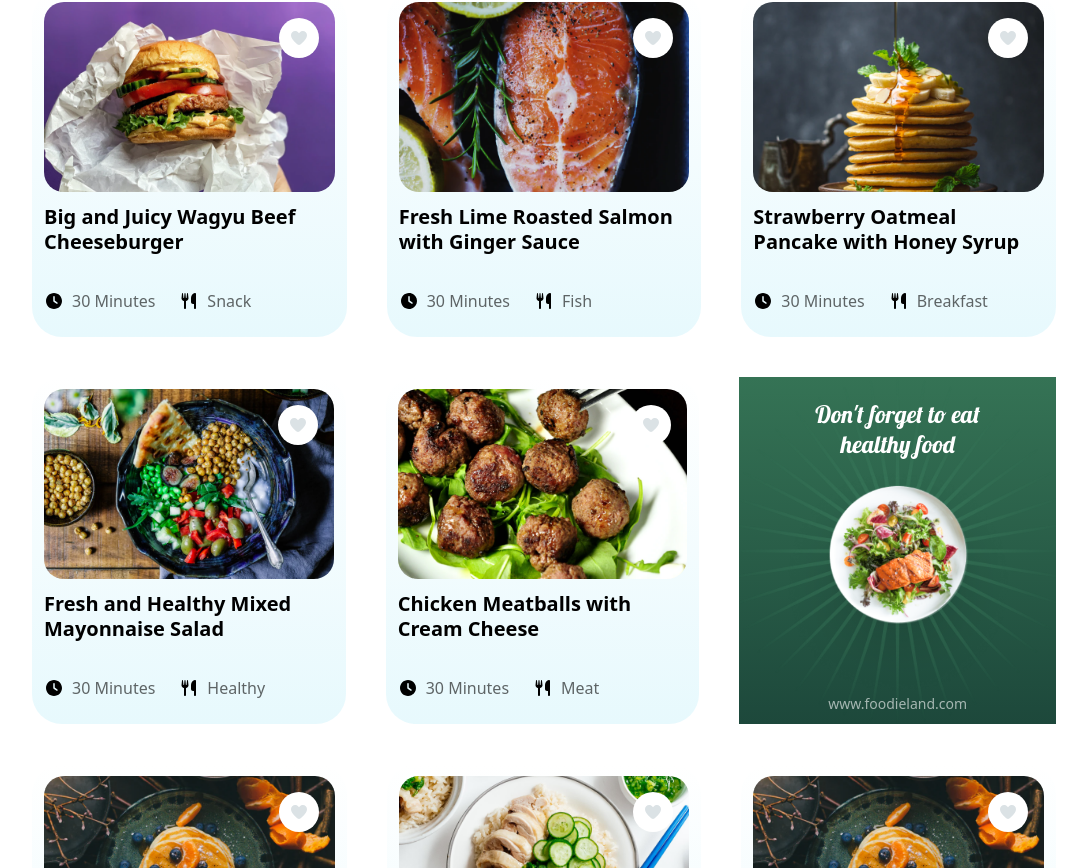
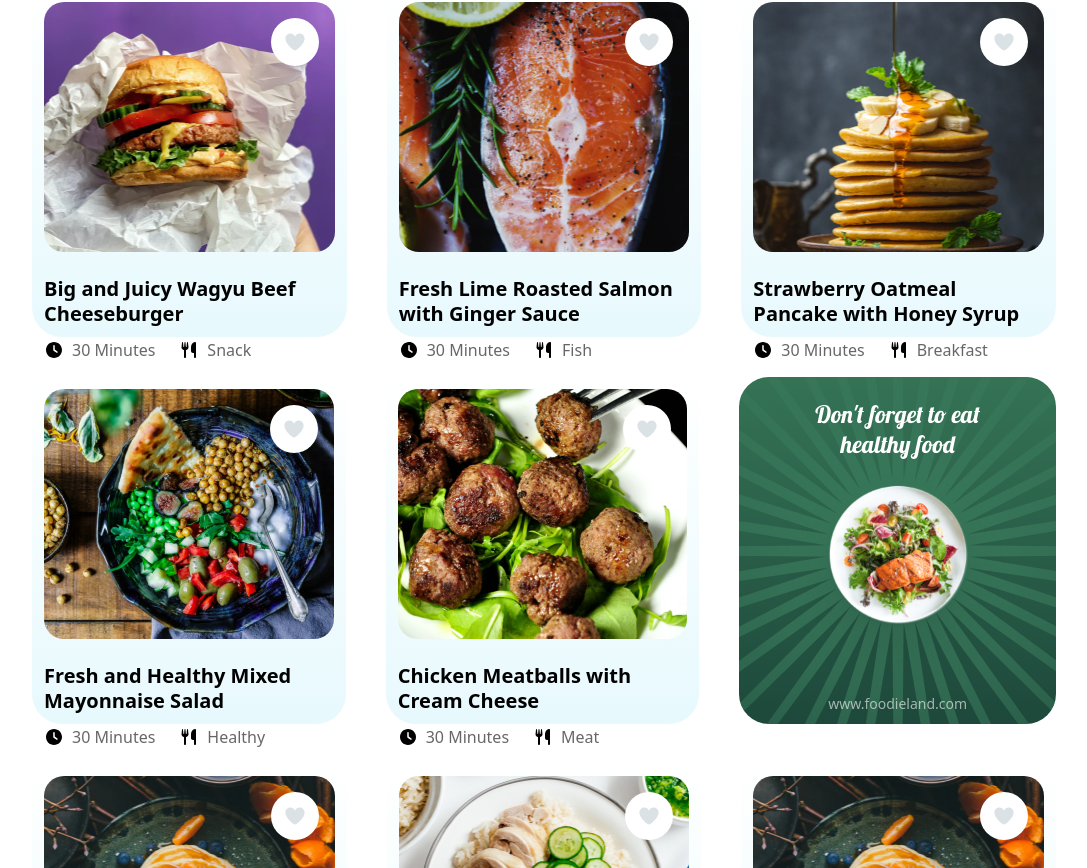
Before and after one commit to Scorpio0712/Foodieland-Portfolio, a Next.js app: page / in a window 1280 px wide. Shown: the part 1712-2580 px from the top of the page, without its empty margins (96-1183 px from the left). Built offline with nearby package versions, Linux system fonts and the light colour scheme.

Commit message:
Fix refactor and style at Card Comp and AdsBadge Comp

```diff
--- a/app/components/ads_badge/ads_badge.module.css
+++ b/app/components/ads_badge/ads_badge.module.css
@@ -7,17 +7,18 @@
     justify-content: center;
     text-align: center;
     position: relative;
-
     background: linear-gradient(180deg, #357355 0%, #1D483B 100%);
     overflow: hidden;
-    height: 100%;
+    width: var(--ads-badge-width, 100%);
+    height: var(--ads-badge-height, 100%);
+    padding: 32px;
 }
 
 .adsBadge_Img {
     z-index: 2;
     position: relative;
-    width: var(--ads-badge-Img-width, 100%);
-    height: var(--ads-badge-Img-height, 100%);
+    width:100%;
+    height: auto;
     object-fit: cover;
 }
 
@@ -32,8 +33,8 @@
 }
 
 .adsBadgeBackGround_Img {
-    width: var(--ads-badge-bgImg-width, 100%);
-    height: var(--ads-badge-bgImg-height, 100%);
+    width: 100%;
+    height: 100%;
     object-fit: contain;
 }
 
--- a/app/components/ads_badge/page.tsx
+++ b/app/components/ads_badge/page.tsx
@@ -2,9 +2,13 @@ import React from "react";
 import Image from "next/image";
 import style from "./ads_badge.module.css";
 
-function AdsBadge() {
+interface AdsBadgeProps {
+  className?: string;
+}
+
+function AdsBadge({className} : AdsBadgeProps) {
   return (
-    <div className={style.adsBadge}>
+    <div className={`${style.adsBadge} ${className || ""}`}>
       <div className={style.adsBadgeBackGround}>
         <Image
         className={style.adsBadgeBackGround_Img}
--- a/app/components/card/card.module.css
+++ b/app/components/card/card.module.css
@@ -1,18 +1,19 @@
-/* Vertical */
+/* ── Vertical ─────────────────────────────────── */
 .card {
   padding: 16px;
-    background: linear-gradient(180deg, white 0%, #E7F9FD 100%);
-    height: auto;
+  background: var(--card-bg, linear-gradient(180deg, white 0%, #E7F9FD 100%));
+  border-radius: var(--card-border-radius, 20px);
+  height: var(--card-height, auto);;
   display: flex;
   flex-direction: column;
+  width: var(--card-width, 100%);
 }
 
 .cardImage {
-    height: var(--card-image-height);
-    max-height: var(--card-image-height);
+  height: var(--card-image-height, 280px);
   flex-shrink: 0;
   position: relative;
-    border-radius: 20px;
+  border-radius: var(--card-image-border-radius, 20px);
   background-size: cover;
   background-position: center;
   background-repeat: no-repeat;
@@ -27,10 +28,11 @@
   cursor: pointer;
   top: 16px;
   right: 16px;
-    width: var(--card-heart-width);
-    height: var(--card-heart-height);
+  width: var(--card-heart-size, 40px);
+  height: var(--card-heart-size, 40px);
   background: white;
   border-radius: 50%;
+  border: none;
   transition: all 0.3s ease;
 }
 
@@ -44,8 +46,8 @@
 
 .cardImageHeart svg {
   fill: #DBE2E5;
-    width: var(--card-heart-svg-width);
-    height: var(--card-heart-svg-height);
+  width: var(--card-heart-svg-size, 18px);
+  height: var(--card-heart-svg-size, 18px);
 }
 
 .cardContent {
@@ -53,6 +55,13 @@
   display: flex;
   flex-direction: column;
   justify-content: space-between;
+  padding: var(--card-content-padding, 12px 0);
+}
+
+.cardTitle {
+  font-size: var(--card-title-font-size, 1.2rem);
+  font-weight: var(--card-title-font-weight, 700);
+  color: var(--card-title-color, #000);
 }
 
 .cardInfo {
@@ -66,30 +75,35 @@
   justify-content: center;
   align-items: center;
   gap: 8px;
-    color: rgba(0, 0, 0, 0.6);
+  font-size: var(--card-info-font-size, 0.9rem);
+  color: var(--card-info-color, rgba(0, 0, 0, 0.6));
 }
 
 .cardInfoTypeOne svg,
 .cardInfoTypeTwo svg {
-    width: 20px;
-    height: 20px;
+  width: var(--card-info-icon-size, 20px);
+  height: var(--card-info-icon-size, 20px);
 }
 
-/* Horizontal */
+
+/* ── Horizontal ───────────────────────────────── */
 .cardHorizontal {
   display: flex;
-    max-width: 840px;
   align-items: center;
-    gap: 40px;
-    min-height: 200px;
+  gap: var(--cardH-gap, 40px);
+  width: var(--cardH-width, 100%);
+  min-height: var(--cardH-min-height, 200px);
+  background: var(--cardH-bg, transparent);
+  border-radius: var(--cardH-border-radius, 0px);
+  padding: var(--cardH-padding, 0px);
 }
 
 .cardHorizontal_Image {
   position: relative;
-    width: 290px;
-    height: 200px;
+  width: var(--cardH-image-width, 290px);
+  height: var(--cardH-image-height, 200px);
   flex-shrink: 0;
-    border-radius: 20px;
+  border-radius: var(--cardH-image-border-radius, 20px);
   overflow: hidden;
 }
 
@@ -101,36 +115,36 @@
   display: flex;
   flex-direction: column;
   justify-content: center;
-    height: 200px;
+  flex: 1;
 }
 
 .cardHorizontal_Topic {
-    font-size: 24px;
-    font-weight: 600;
+  font-size: var(--cardH-title-font-size, 1.5rem);
+  font-weight: var(--cardH-title-font-weight, 600);
+  color: var(--cardH-title-color, #000);
   margin-bottom: 16px;
   display: -webkit-box;
   -webkit-line-clamp: 2;
   -webkit-box-orient: vertical;
   overflow: hidden;
-    min-height: 60px;
 }
 
 .cardHorizontal_Detail {
-    font-size: 16px;
-    color: rgba(0, 0, 0, 0.6);
-    margin-bottom: 32px;
+  font-size: var(--cardH-detail-font-size, 1rem);
+  color: var(--cardH-detail-color, rgba(0, 0, 0, 0.6));
   display: -webkit-box;
   -webkit-line-clamp: 2;
   -webkit-box-orient: vertical;
   overflow: hidden;
+  margin-bottom: 0;
   flex: 1;
-    margin-bottom: 0;
 }
 
 .cardHorizontal_Footer {
   display: flex;
   align-items: center;
   margin-top: auto;
+  padding-top: 16px;
 }
 
 .cardHorizontal_Author {
@@ -142,19 +156,22 @@
 }
 
 .cardHorizontal_Author img {
-    width: 40px;
-    height: 40px;
+  width: var(--cardH-author-img-size, 40px);
+  height: var(--cardH-author-img-size, 40px);
   border-radius: 50%;
+  object-fit: cover;
 }
 
 .cardHorizontal_Author span {
-    font-size: 16px;
+  font-size: var(--cardH-author-font-size, 1rem);
   font-weight: bold;
+  color: var(--cardH-author-color, #000);
 }
 
 .cardHorizontal_Date {
   display: flex;
   align-items: center;
-    color: rgba(0, 0, 0, 0.6);
-    padding-Left: 24px;
+  padding-left: 24px;
+  font-size: var(--cardH-date-font-size, 0.9rem);
+  color: var(--cardH-date-color, rgba(0, 0, 0, 0.6));
 }
--- a/app/components/card/page.tsx
+++ b/app/components/card/page.tsx
@@ -36,7 +36,7 @@ function Card({
     setIsLiked(!isLiked);
   };
 
-  //Horizontal
+  //----Horizontal-------------------------------------------
   if (variant === "horizontal") {
     return (
       <div className={`${style.cardHorizontal} ${className || ""}`}>
@@ -74,7 +74,7 @@ function Card({
     );
   }
 
-  //Vertical
+  //---Vertical-------------------------------------------
   return (
     <div className={`${style.card} ${className || ""}`}>
       <div
@@ -91,7 +91,7 @@ function Card({
         </button>
       </div>
       <div className={style.cardContent}>
-        <h1>{title}</h1>
+        <h1 className={style.cardTitle}>{title}</h1>
       </div>
       <div className={style.cardInfo}>
         {typeOne && (
--- a/app/page.tsx
+++ b/app/page.tsx
@@ -76,15 +76,15 @@ export default function Home() {
     }
   }, [currentSlide, recipes.length]);
 
-  const nextSlide = () => {
-    setIsTransitioning(true);
-    setCurrentSlide((prev) => prev + 1);
-  };
+  // const nextSlide = () => {
+  //   setIsTransitioning(true);
+  //   setCurrentSlide((prev) => prev + 1);
+  // };
 
-  const prevSlide = () => {
-    setIsTransitioning(true);
-    setCurrentSlide((prev) => prev - 1);
-  };
+  // const prevSlide = () => {
+  //   setIsTransitioning(true);
+  //   setCurrentSlide((prev) => prev - 1);
+  // };
 
   return (
     <main className={style.homeContainer}>
@@ -269,18 +269,21 @@ export default function Home() {
         </div>
         <div className={style.simpleAndTastyCardListOne}>
           <CardComp
+            className={style.verticalCard}
             title="Big and Juicy Wagyu Beef Cheeseburger"
             image="/images/food/hamburger-image.png"
             typeOne="30 Minutes"
             typeTwo="Snack"
           />
           <CardComp
+            className={style.verticalCard}
             title="Fresh Lime Roasted Salmon with Ginger Sauce"
             image="/images/food/roastsalmon-image.png"
             typeOne="30 Minutes"
             typeTwo="Fish"
           />
           <CardComp
+            className={style.verticalCard}
             title="Strawberry Oatmeal Pancake with Honey Syrup"
             image="/images/food/oatmealpancake-image.png"
             typeOne="30 Minutes"
@@ -289,21 +292,24 @@ export default function Home() {
         </div>
         <div className={style.simpleAndTastyCardListTwo}>
           <CardComp
+            className={style.verticalCard}
             title="Fresh and Healthy Mixed Mayonnaise Salad"
             image="/images/food/mixedsalad-image.png"
             typeOne="30 Minutes"
             typeTwo="Healthy"
           />
           <CardComp
+            className={style.verticalCard}
             title="Chicken Meatballs with Cream Cheese"
             image="/images/food/meatball-image.png"
             typeOne="30 Minutes"
             typeTwo="Meat"
           />
-          <AdsBadgeComp />
+          <AdsBadgeComp className={style.simpleAndTastyCardAdsBadge} />
         </div>
         <div className={style.simpleAndTastyCardListThree}>
           <CardComp
+            className={style.verticalCard}
             title="Fruity Pancake with Orange & Blueberry"
             image="/images/food/orangepancake-image.png"
             typeOne="30 Minutes"
@@ -311,12 +317,14 @@ export default function Home() {
             imageHeight="250px"
           />
           <CardComp
+            className={style.verticalCard}
             title="The Best Easy One Pot Chicken and Rice"
             image="/images/food/chickandrice-image.png"
             typeOne="30 Minutes"
             typeTwo="Snack"
           />
           <CardComp
+            className={style.verticalCard}
             title="The Creamiest Creamy Chicken and Bacon Pasta"
             image="/images/food/orangepancake-image.png"
             typeOne="30 Minutes"
@@ -401,24 +409,28 @@ export default function Home() {
         <div className={style.deliRecipeBody}>
           <div className={style.deliRecipeBodyFirstRow}>
             <CardComp
+              className={style.verticalCard}
               title="Mixed Tropical Fruit Salad with Superfood Boots"
               image="/images/food/mixedtropifruit-image.png"
               typeOne="30 Minutes"
               typeTwo="Healthy"
             />
             <CardComp
+              className={style.verticalCard}
               title="Big and Juicy Wagyu Beef Cheeseburger"
               image="/images/food/wagyucheese-image.png"
               typeOne="30 Minutes"
               typeTwo="Western"
             />
             <CardComp
+              className={style.verticalCard}
               title="Healthy Japanese Fried Rice with Asparagus"
               image="/images/food/japanesefiredrice-image.png"
               typeOne="30 Minutes"
               typeTwo="Healthy"
             />
             <CardComp
+              className={style.verticalCard}
               title="Cauliflower Walnut Vegetarian Taco Meat"
               image="/images/food/vegantaco-image.png"
               typeOne="30 Minutes"
@@ -427,24 +439,28 @@ export default function Home() {
           </div>
           <div className={style.deliRecipeBodySecRow}>
             <CardComp
+              className={style.verticalCard}
               title="Rainbow Chicken Salad with Almond Honey Mustard Dressing"
               image="/images/food/rainbowchick-image.png"
               typeOne="30 Minutes"
               typeTwo="Healthy"
             />
             <CardComp
+              className={style.verticalCard}
               title="Barbeque Spicy Sandwiches with Chips"
               image="/images/food/spicysandwiches-image.png"
               typeOne="30 Minutes"
               typeTwo="Snack"
             />
             <CardComp
+              className={style.verticalCard}
               title="Firecracker Vegan Lettuce Wraps - Spicy!"
               image="/images/food/spicysandwiches-image.png"
               typeOne="30 Minutes"
               typeTwo="Seafood"
             />
             <CardComp
+              className={style.verticalCard}
               title="Chicken Ramen Soup with Mushroom "
               image="/images/food/chick-ramen.png"
               typeOne="30 Minutes"
--- a/app/recipe/page.tsx
+++ b/app/recipe/page.tsx
@@ -267,7 +267,7 @@ function RecipeDetailPage() {
               authorCard="By Andreas Paula"
             />
           </div>
-          <AdsBadgeComp />
+          <AdsBadgeComp className={style.rd_OtherRecipeAdsBadge}/>
         </div>
       </section>
       <section className={style.rd_SectionThree}>
--- a/app/style/home.module.css
+++ b/app/style/home.module.css
@@ -308,27 +308,23 @@
     display: flex;
     justify-content: space-between;
     align-items: center;
-    --card-image-height: 250px;
     gap: 40px;
     margin-bottom: 40px;
 }
 
-.simpleAndTastyCardListOne>div,
-.simpleAndTastyCardListTwo>div,
-.simpleAndTastyCardListThree>div {
-    --card-heart-height: 48px;
-    --card-heart-width: 48px;
-    --card-heart-svg-width: 24px;
-    --card-heart-svg-height: 24px;
-    padding-bottom: 24px !important;
-    border-radius: 30px !important;
-    width: 400px !important;
-    height: 434px !important;
-}
-
-.simpleAndTastyCardListTwo>div:last-child {
-    border-radius: 0 !important;
-    padding: 40px !important;
+.simpleAndTastyCardListOne .verticalCard,
+.simpleAndTastyCardListTwo .verticalCard,
+.simpleAndTastyCardListThree .verticalCard {
+    --card-width: 400px;
+    --card-height: 434px;
+    --card-image-height: 250px;
+    --card-bg: linear-gradient(180deg, white 0%, #E7F9FD 100%);
+    --card-border-radius: 20px;
+    --card-title-font-size: 24px;
+    --card-title-font-weight: 600;
+    --card-info-font-size: 16px;
+    --card-heart-size: 48px;
+    --card-heart-svg-size: 24px;
 }
 
 .simpleAndTastyCardListOne h1,
@@ -344,16 +340,19 @@
     display: flex;
     justify-content: space-between;
     align-items: center;
-    --card-image-height: 250px;
     gap: 40px;
     margin-bottom: 40px;
+}
+
+.simpleAndTastyCardAdsBadge {
+    --ads-badge-width: 400px;
+    --ads-badge-height: 434px
 }
 
 .simpleAndTastyCardListThree {
     display: flex;
     justify-content: space-between;
     align-items: center;
-    --card-image-height: 250px;
     gap: 40px;
 }
 
@@ -509,7 +508,6 @@
     display: flex;
     justify-content: space-between;
     align-items: stretch;
-    --card-image-height: 200px;
     gap: 40px;
 }
 
@@ -528,6 +526,22 @@
     flex: 1;
     flex-shrink: 1;
     margin-right: 0 !important;
+}
+
+.deliRecipeBodyFirstRow .verticalCard,
+.deliRecipeBodySecRow .verticalCard {
+    --card-width: 290px;
+    --card-height: 316px;
+    --card-image-height: 200px;
+    --card-bg: white;
+    --card-border-radius: 0px;
+    --card-title-font-size: 18px;
+    --card-title-font-weight: 600;
+    --card-info-font-size: 14px;
+    --card-heart-size: 48px;
+    --card-heart-svg-size: 24px;
+    --card-info-icon-size: 24px;
+
 }
 
 .deliRecipeBodyFirstRow h1,
```
Also changed, not shown: app/style/recipe.module.css (+10 -0 lines). Lines whose indentation alone changed are shown as unchanged.
